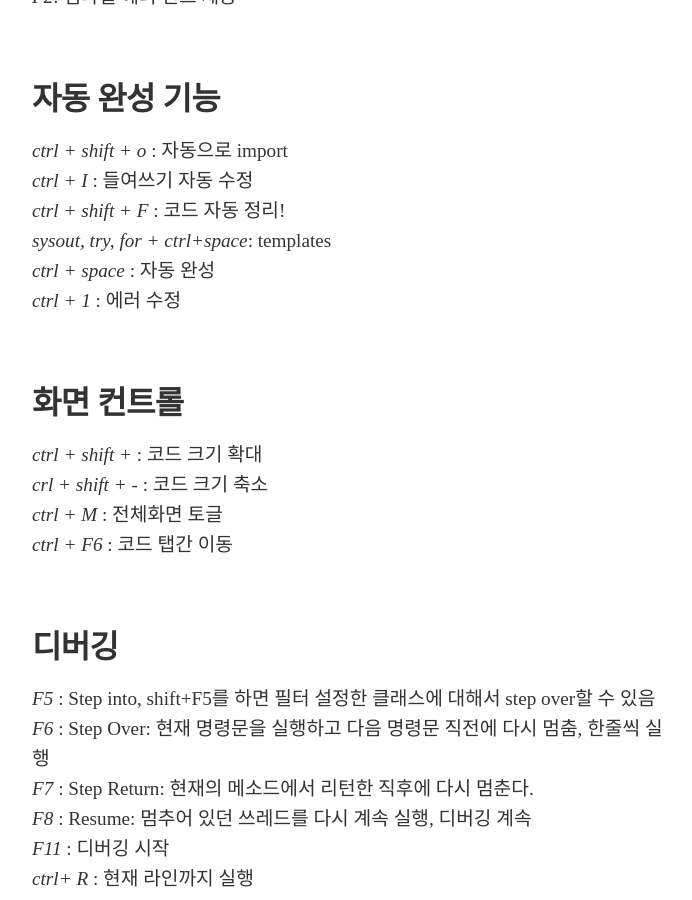
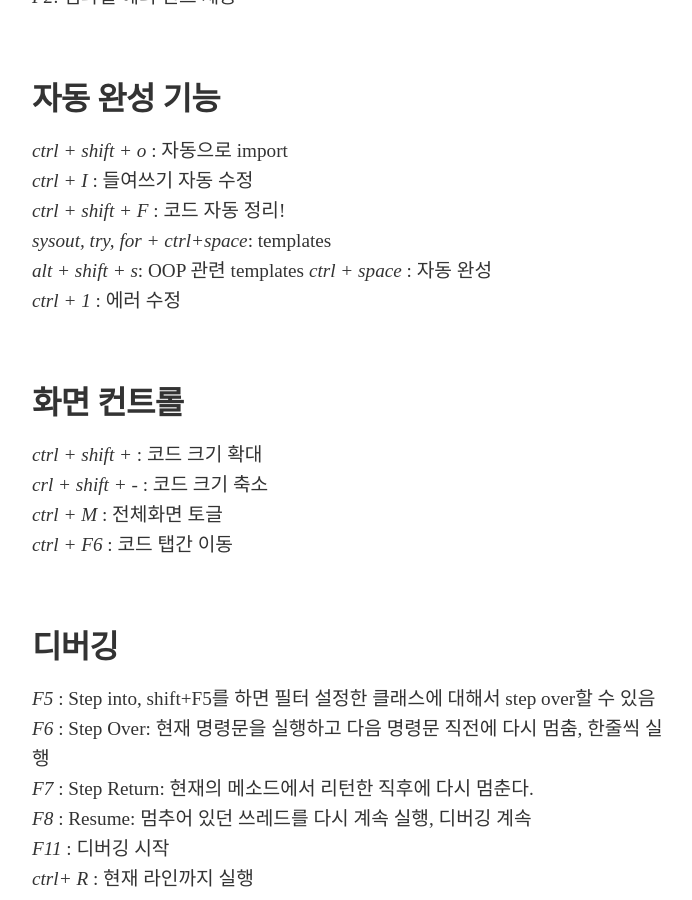
Before and after one commit to JaehunSim/JaehunSim.github.io, a Jekyll site: the page built from _posts/2019-01-08-Eclipse_How_to.md, in a window 1280 px wide and 900 px high, scrolled down 853 px. Shown: the whole window, without its empty margins (288-980 px from the left). Built offline with Jekyll 4.4.1, drawn with Linux system fonts in a browser that asks for light colours; nearby versions of some CDN libraries; some web fonts are replaced; comment, search, counter and statistics services are not loaded.

Commit message:
Update 2019-01-08-Eclipse_How_to.md

```diff
--- a/_posts/2019-01-08-Eclipse_How_to.md
+++ b/_posts/2019-01-08-Eclipse_How_to.md
@@ -29,6 +29,7 @@ comments: true
 *ctrl + I* : 들여쓰기 자동 수정
 *ctrl + shift + F* : 코드 자동 정리!
 *sysout, try, for + ctrl+space*: templates
+*alt + shift + s*: OOP 관련 templates
 *ctrl + space* : 자동 완성
 *ctrl + 1* : 에러 수정
 
```
